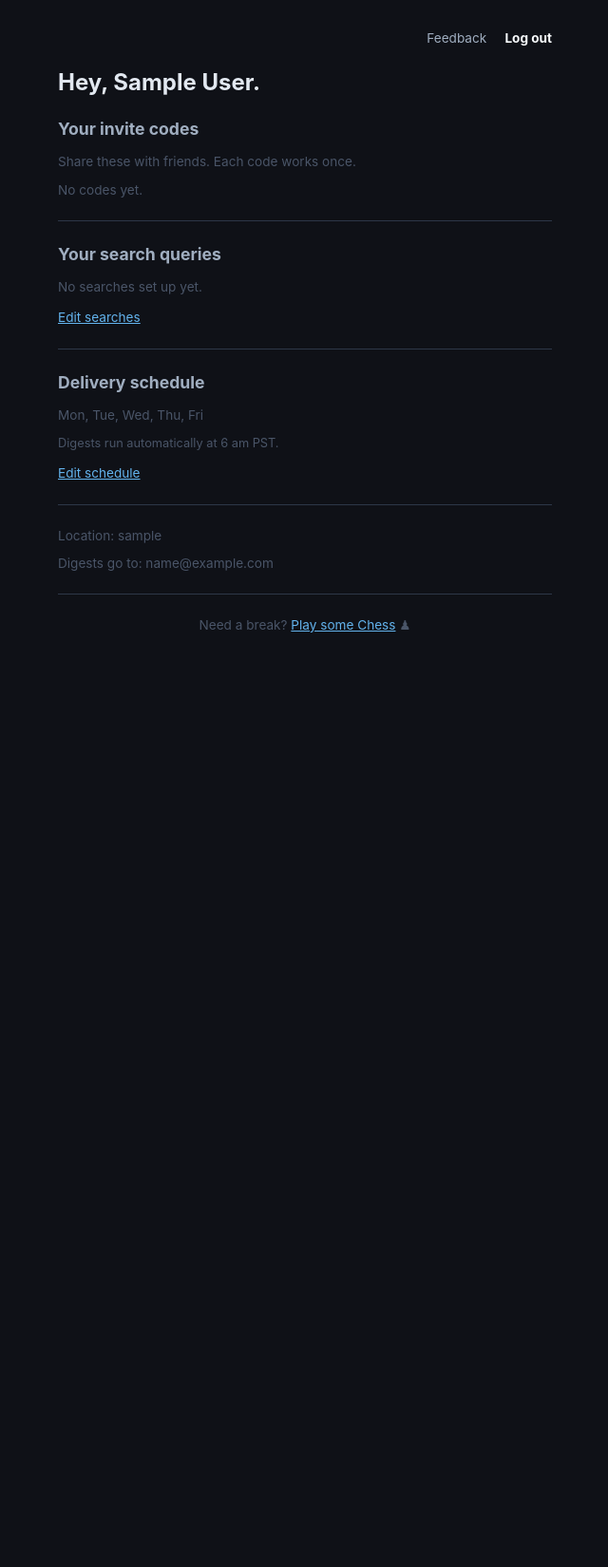
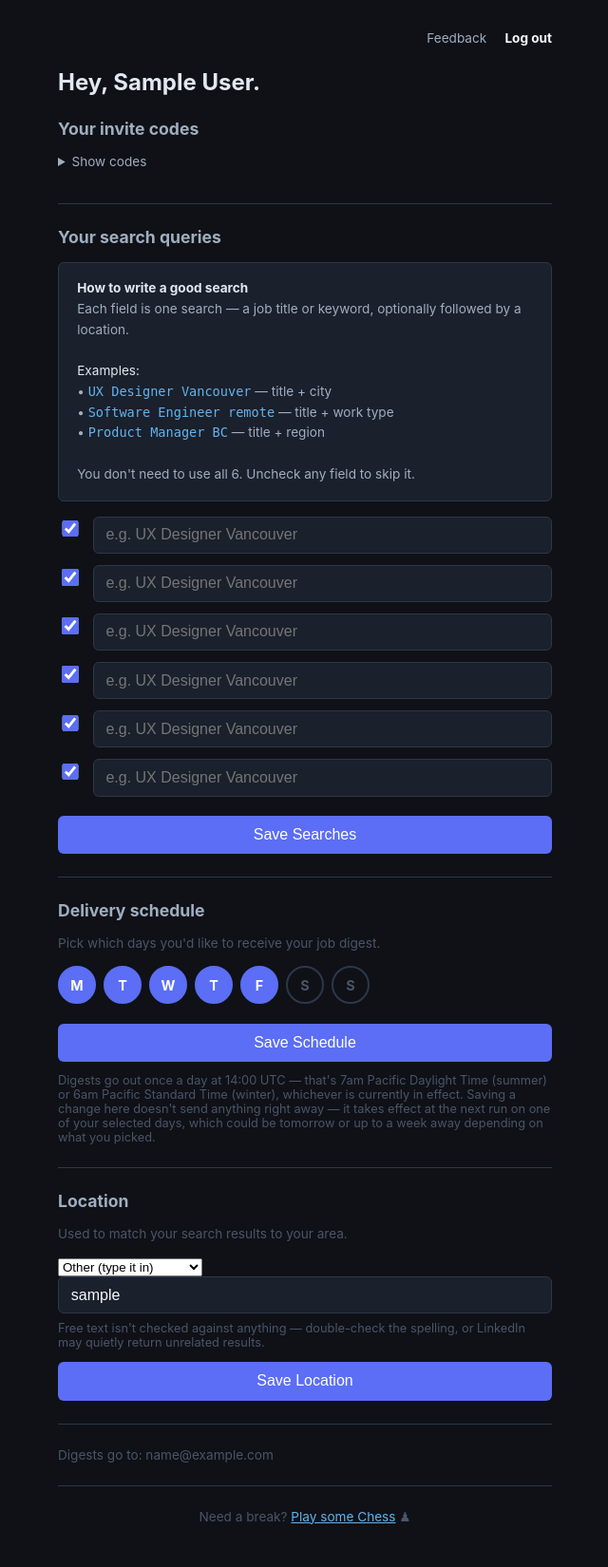
Before and after one commit to wilsmyth-del/job-hunter-portal, a Flask app: page /dashboard in a window 1280 px wide. Shown: the whole page at 95% size, without its empty margins (319-959 px from the left). Before the commit the page ends 666 px from the top, so only its background shows below. Run offline with Flask 3, Linux system fonts and the light colour scheme; the visitor is signed in with stand-in values (Sample User, id 1); data comes from the database, SQL or seed files in the repository; data that the repository does not hold is empty.

Commit message:
Add backend + template changes for dashboard consolidation
Companion commit to 9ec5a58 — that commit only picked up the two
template deletions because a bad pathspec aborted the rest of the
git add silently. This adds the actual routes/templates:
app.py (location route, POST-only queries/schedule, SECRET_KEY
hard-fail, session-based admin auth), db.py (set_location),
admin.html/admin_login.html (session login), base.html (flash
rendering), dashboard.html (consolidated content).

Co-Authored-By: Claude Sonnet 5 <noreply@anthropic.com>

```diff
--- a/app.py
+++ b/app.py
@@ -6,8 +6,14 @@ Routes:
     GET  /signup            Invite code entry form
     POST /signup            Validate code, render registration form
     POST /register          Create account
-    GET  /dashboard         User dashboard
+    GET  /dashboard         User dashboard (queries, schedule, location all inline)
+    POST /queries           Save search queries
+    POST /schedule          Save delivery days
+    POST /location          Save location
     GET  /api/users         Scraper polling endpoint — X-Api-Key auth, returns active users + queries
+    GET  /admin/login       Admin passphrase form
+    POST /admin/login       Check passphrase, start admin session
+    GET  /admin/logout      End admin session
     GET  /admin             Admin panel — seed codes, view users
     POST /admin/generate    Generate N seed codes
 """
@@ -15,7 +21,7 @@ Routes:
 import os
 import smtplib
 from email.mime.text import MIMEText
-from flask import Flask, render_template, request, redirect, url_for, jsonify, session
+from flask import Flask, render_template, request, redirect, url_for, jsonify, session, flash
 from dotenv import load_dotenv
 from pathlib import Path
 from werkzeug.security import generate_password_hash, check_password_hash
@@ -25,7 +31,25 @@ import db
 load_dotenv(Path(__file__).parent / ".env")
 
 app = Flask(__name__)
-app.secret_key = os.getenv("SECRET_KEY", "dev-change-this")
+
+_secret_key = os.getenv("SECRET_KEY")
+if not _secret_key or _secret_key == "dev-change-this":
+    raise RuntimeError(
+        "SECRET_KEY environment variable must be set to a real secret value "
+        "(not unset, not 'dev-change-this') before this app will start."
+    )
+app.secret_key = _secret_key
+
+LOCATION_CHOICES = [
+    "Vancouver, BC",
+    "Burnaby, BC",
+    "Surrey, BC",
+    "New Westminster, BC",
+    "Richmond, BC",
+    "Coquitlam, BC",
+    "British Columbia",
+    "Canada",
+]
 
 
 @app.before_request
@@ -133,47 +157,61 @@ def dashboard():
         return redirect(url_for("signup_get"))
     queries = db.get_queries_for_user(user_id)
     codes   = db.get_codes_for_user(user_id)
-    return render_template("dashboard.html", user=user, queries=queries, codes=codes)
+    return render_template(
+        "dashboard.html", user=user, queries=queries, codes=codes,
+        location_choices=LOCATION_CHOICES,
+    )
 
 
-@app.route("/queries", methods=["GET", "POST"])
+@app.route("/queries", methods=["POST"])
 def queries():
     user_id = session.get("user_id")
     if not user_id:
         return redirect(url_for("login_get"))
-    if request.method == "POST":
-        query_list = []
-        for i in range(1, 7):
-            enabled = request.form.get(f"query_{i}_enabled")
-            val = request.form.get(f"query_{i}", "").strip()
-            if enabled and val:
-                query_list.append(val)
-        if not query_list:
-            existing = [request.form.get(f"query_{i}", "") for i in range(1, 7)]
-            return render_template("queries.html", queries=existing, error="Please enable and fill in at least one search query.")
-        db.set_queries_for_user(user_id, query_list)
+    query_list = []
+    for i in range(1, 7):
+        enabled = request.form.get(f"query_{i}_enabled")
+        val = request.form.get(f"query_{i}", "").strip()
+        if enabled and val:
+            query_list.append(val)
+    if not query_list:
+        flash("Please enable and fill in at least one search query.", "queries")
         return redirect(url_for("dashboard"))
-    existing = db.get_queries_for_user(user_id)
-    return render_template("queries.html", queries=existing, error=None)
+    db.set_queries_for_user(user_id, query_list)
+    return redirect(url_for("dashboard"))
 
 
-@app.route("/schedule", methods=["GET", "POST"])
+@app.route("/schedule", methods=["POST"])
 def schedule():
     user_id = session.get("user_id")
     if not user_id:
         return redirect(url_for("login_get"))
-    if request.method == "POST":
-        bitmask = "".join(
-            "1" if request.form.get(f"day_{i}") else "0"
-            for i in range(7)
-        )
-        if "1" not in bitmask:
-            user = db.get_user_by_id(user_id)
-            return render_template("schedule.html", user=user, error="Please select at least one day.")
-        db.set_delivery_days(user_id, bitmask)
+    bitmask = "".join(
+        "1" if request.form.get(f"day_{i}") else "0"
+        for i in range(7)
+    )
+    if "1" not in bitmask:
+        flash("Please select at least one day.", "schedule")
         return redirect(url_for("dashboard"))
-    user = db.get_user_by_id(user_id)
-    return render_template("schedule.html", user=user, error=None)
+    db.set_delivery_days(user_id, bitmask)
+    return redirect(url_for("dashboard"))
+
+
+@app.route("/location", methods=["POST"])
+def location():
+    user_id = session.get("user_id")
+    if not user_id:
+        return redirect(url_for("login_get"))
+    selected = request.form.get("location_select", "")
+    if selected == "other":
+        new_location = request.form.get("location_other", "").strip()
+    else:
+        new_location = selected.strip()
+    if not new_location or len(new_location) > 100:
+        flash("Please choose or enter a valid location.", "location")
+        return redirect(url_for("dashboard"))
+    db.set_location(user_id, new_location)
+    return redirect(url_for("dashboard"))
 
 
 @app.route("/feedback", methods=["GET", "POST"])
@@ -234,14 +272,30 @@ def api_users():
 # ── Admin ─────────────────────────────────────────────────────────────────────
 
 def _admin_authed():
-    admin_key = os.getenv("ADMIN_KEY", "")
-    return admin_key and request.args.get("key") == admin_key
+    return session.get("is_admin", False)
+
+
+@app.route("/admin/login", methods=["GET", "POST"])
+def admin_login():
+    if request.method == "POST":
+        admin_key = os.getenv("ADMIN_KEY", "")
+        if admin_key and request.form.get("key") == admin_key:
+            session["is_admin"] = True
+            return redirect(url_for("admin"))
+        return render_template("admin_login.html", error="Wrong key.")
+    return render_template("admin_login.html", error=None)
+
+
+@app.route("/admin/logout")
+def admin_logout():
+    session.pop("is_admin", None)
+    return redirect(url_for("admin_login"))
 
 
 @app.route("/admin")
 def admin():
     if not _admin_authed():
-        return "Forbidden", 403
+        return redirect(url_for("admin_login"))
     users = db.get_all_users()
     codes = db.get_all_codes()
     new_codes = request.args.getlist("new_codes")
@@ -251,14 +305,13 @@ def admin():
 @app.route("/admin/generate", methods=["POST"])
 def admin_generate():
     if not _admin_authed():
-        return "Forbidden", 403
+        return redirect(url_for("admin_login"))
     try:
         n = min(int(request.form.get("count", 1)), 20)
     except ValueError:
         n = 1
     new_codes = db.generate_codes(n, created_by_user_id=None)
-    key = request.args.get("key", "")
-    return redirect(url_for("admin", key=key, new_codes=new_codes))
+    return redirect(url_for("admin", new_codes=new_codes))
 
 
 if __name__ == "__main__":
--- a/db.py
+++ b/db.py
@@ -103,6 +103,11 @@ def create_user(name: str, email: str, location: str, invite_code_used: str, pas
 def set_delivery_days(user_id: int, bitmask: str):
     with get_conn() as conn:
         conn.execute("UPDATE users SET delivery_days = ? WHERE id = ?", (bitmask, user_id))
+
+
+def set_location(user_id: int, location: str):
+    with get_conn() as conn:
+        conn.execute("UPDATE users SET location = ? WHERE id = ?", (location, user_id))
 
 
 def get_users_for_today() -> list:
--- a/templates/base.html
+++ b/templates/base.html
@@ -45,6 +45,13 @@
       <a href="/logout" style="color:#f7fafc; font-weight:700; font-size:0.85rem; text-decoration:none;">Log out</a>
     </div>
     {% endif %}
+    {% with messages = get_flashed_messages() %}
+      {% if messages %}
+        {% for m in messages %}
+          <div class="error">{{ m }}</div>
+        {% endfor %}
+      {% endif %}
+    {% endwith %}
     {% block content %}{% endblock %}
   </div>
 </body>
--- a/templates/dashboard.html
+++ b/templates/dashboard.html
@@ -4,6 +4,8 @@
 <h1>Hey, {{ user.name }}.</h1>
 
 <h2>Your invite codes</h2>
+<details>
+  <summary style="cursor:pointer; color:#a0aec0; font-size:0.85rem; margin-bottom:0.75rem;">Show codes</summary>
   <p class="muted">Share these with friends. Each code works once.</p>
   {% for c in codes %}
     <div style="background:#1a202c; border:1px solid {% if c.used_by_user_id %}#2d3748{% else %}#5b6ef5{% endif %};
@@ -18,37 +20,126 @@
   {% else %}
     <p class="muted">No codes yet.</p>
   {% endfor %}
+</details>
 
 <hr style="border:none; border-top:1px solid #2d3748; margin:1.5rem 0;">
 
 <h2>Your search queries</h2>
-{% if queries %}
-<ul style="padding-left:1.2rem; color:#a0aec0;">
-{% for q in queries %}
-  <li style="margin-bottom:0.3rem;">{{ q }}</li>
+<div style="background:#1a202c; border:1px solid #2d3748; border-radius:6px; padding:1rem 1.2rem; margin-bottom:1rem; font-size:0.85rem; color:#a0aec0; line-height:1.6;">
+  <strong style="color:#e2e8f0;">How to write a good search</strong><br>
+  Each field is one search — a job title or keyword, optionally followed by a location.<br><br>
+  <span style="color:#e2e8f0;">Examples:</span><br>
+  &bull; <code style="color:#63b3ed;">UX Designer Vancouver</code> — title + city<br>
+  &bull; <code style="color:#63b3ed;">Software Engineer remote</code> — title + work type<br>
+  &bull; <code style="color:#63b3ed;">Product Manager BC</code> — title + region<br><br>
+  You don't need to use all 6. Uncheck any field to skip it.
+</div>
+
+<form method="POST" action="/queries">
+  {% for i in range(1, 7) %}
+  {% set val = queries[i-1] if queries|length >= i else '' %}
+  {% set active = val != '' or queries|length == 0 %}
+  <div class="query-row" style="display:flex; align-items:center; gap:0.75rem; margin-bottom:0.75rem;">
+    <input type="checkbox"
+           name="query_{{ i }}_enabled"
+           class="query-toggle"
+           id="toggle_{{ i }}"
+           {% if active %}checked{% endif %}
+           style="width:1.1rem; height:1.1rem; flex-shrink:0; accent-color:#5b6ef5; cursor:pointer;">
+    <input type="text"
+           name="query_{{ i }}"
+           id="query_{{ i }}"
+           value="{{ val }}"
+           placeholder="e.g. UX Designer Vancouver"
+           {% if not active %}disabled{% endif %}
+           style="margin-bottom:0; flex:1; opacity:{% if active %}1{% else %}0.3{% endif %};">
+  </div>
   {% endfor %}
-</ul>
-{% else %}
-<p class="muted">No searches set up yet.</p>
-{% endif %}
-<a href="/queries" style="font-size:0.85rem;">Edit searches</a>
+  <button class="btn" type="submit" style="margin-top:0.5rem;">Save Searches</button>
+</form>
 
 <hr style="border:none; border-top:1px solid #2d3748; margin:1.5rem 0;">
 
 {% set day_labels = ["Mon","Tue","Wed","Thu","Fri","Sat","Sun"] %}
 {% set schedule = user.delivery_days if user.delivery_days else "1111100" %}
-{% set active_days = [] %}
-{% for i in range(7) %}{% if schedule[i] == '1' %}{% set _ = active_days.append(day_labels[i]) %}{% endif %}{% endfor %}
 <h2>Delivery schedule</h2>
-<p class="muted">{{ active_days | join(", ") if active_days else "No days selected" }}</p>
-<p class="muted" style="font-size:0.8rem; margin-top:0.25rem;">Digests run automatically at 6 am PST.</p>
-<a href="/schedule" style="font-size:0.85rem;">Edit schedule</a>
+<p class="muted" style="margin-bottom:1rem;">Pick which days you'd like to receive your job digest.</p>
+
+<form method="POST" action="/schedule">
+  <div style="display:flex; gap:0.5rem; margin-bottom:1rem; flex-wrap:wrap;">
+    {% for i in range(7) %}
+    {% set active = schedule[i] == '1' %}
+    <label style="cursor:pointer;">
+      <input type="checkbox" name="day_{{ i }}" {% if active %}checked{% endif %}
+             style="display:none;" class="day-check" data-index="{{ i }}">
+      <span class="day-pill{% if active %} active{% endif %}"
+            title="{{ day_labels[i] }}"
+            style="display:inline-flex; align-items:center; justify-content:center;
+                   width:2.5rem; height:2.5rem; border-radius:50%;
+                   border:2px solid {% if active %}#5b6ef5{% else %}#2d3748{% endif %};
+                   background:{% if active %}#5b6ef5{% else %}transparent{% endif %};
+                   color:{% if active %}#fff{% else %}#4a5568{% endif %};
+                   font-weight:700; font-size:0.9rem; user-select:none;
+                   transition:all 0.15s ease;">
+        {{ day_labels[i][0] }}
+      </span>
+    </label>
+    {% endfor %}
+  </div>
+  <button class="btn" type="submit">Save Schedule</button>
+</form>
+
+<p class="muted" style="font-size:0.8rem; margin-top:0.75rem;">
+  Digests go out once a day at 14:00 UTC — that's 7am Pacific Daylight Time (summer) or 6am Pacific Standard Time (winter), whichever is currently in effect. Saving a change here doesn't send anything right away — it takes effect at the next run on one of your selected days, which could be tomorrow or up to a week away depending on what you picked.
+</p>
 
 <hr style="border:none; border-top:1px solid #2d3748; margin:1.5rem 0;">
-<p class="muted">Location: {{ user.location }}</p>
+
+<h2>Location</h2>
+<p class="muted" style="margin-bottom:1rem;">Used to match your search results to your area.</p>
+<form method="POST" action="/location">
+  <select name="location_select" id="location_select" onchange="document.getElementById('location_other_row').style.display = this.value === 'other' ? 'block' : 'none';">
+    {% for choice in location_choices %}
+      <option value="{{ choice }}" {% if user.location == choice %}selected{% endif %}>{{ choice }}</option>
+    {% endfor %}
+    <option value="other" {% if user.location not in location_choices %}selected{% endif %}>Other (type it in)</option>
+  </select>
+  <div id="location_other_row" style="display:{% if user.location not in location_choices %}block{% else %}none{% endif %};">
+    <input type="text" name="location_other" placeholder="City, Province/State" value="{% if user.location not in location_choices %}{{ user.location }}{% endif %}">
+    <p class="muted" style="font-size:0.8rem; margin-top:-0.5rem;">Free text isn't checked against anything — double-check the spelling, or LinkedIn may quietly return unrelated results.</p>
+  </div>
+  <button class="btn" type="submit">Save Location</button>
+</form>
+
+<hr style="border:none; border-top:1px solid #2d3748; margin:1.5rem 0;">
 <p class="muted">Digests go to: {{ user.email }}</p>
 
 <hr style="border:none; border-top:1px solid #2d3748; margin:1.5rem 0;">
 <p class="muted" style="text-align:center;">Need a break? <a href="https://wilsmyth.pythonanywhere.com" target="_blank">Play some Chess</a> ♟</p>
 
+<script>
+  document.querySelectorAll('.query-toggle').forEach(function(cb) {
+    cb.addEventListener('change', function() {
+      var row = this.closest('.query-row');
+      var input = row.querySelector('input[type="text"]');
+      input.disabled = !this.checked;
+      input.style.opacity = this.checked ? '1' : '0.3';
+    });
+  });
+
+  document.querySelectorAll('.day-check').forEach(function(cb) {
+    cb.addEventListener('change', function() {
+      var pill = this.nextElementSibling;
+      if (this.checked) {
+        pill.style.background = '#5b6ef5';
+        pill.style.borderColor = '#5b6ef5';
+        pill.style.color = '#fff';
+      } else {
+        pill.style.background = 'transparent';
+        pill.style.borderColor = '#2d3748';
+        pill.style.color = '#4a5568';
+      }
+    });
+  });
+</script>
 {% endblock %}
```
Also changed, not shown: templates/admin.html (+5 -2 lines), templates/admin_login.html (added, +13 -0 lines). Lines whose indentation alone changed are shown as unchanged.
